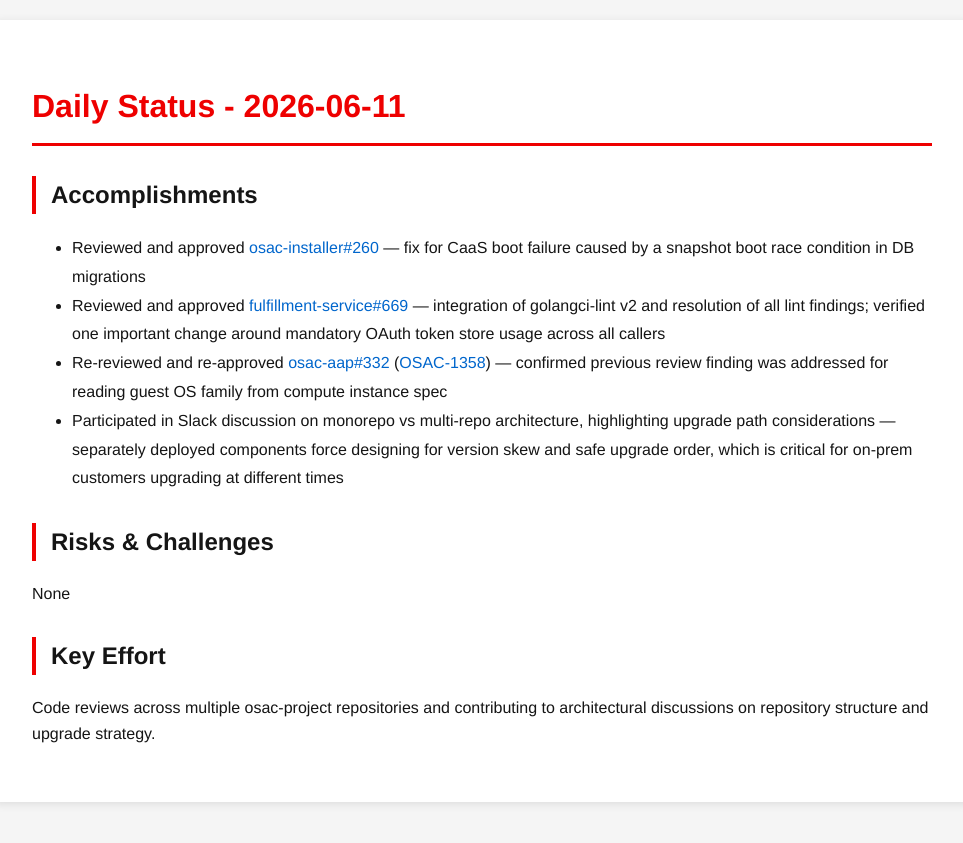
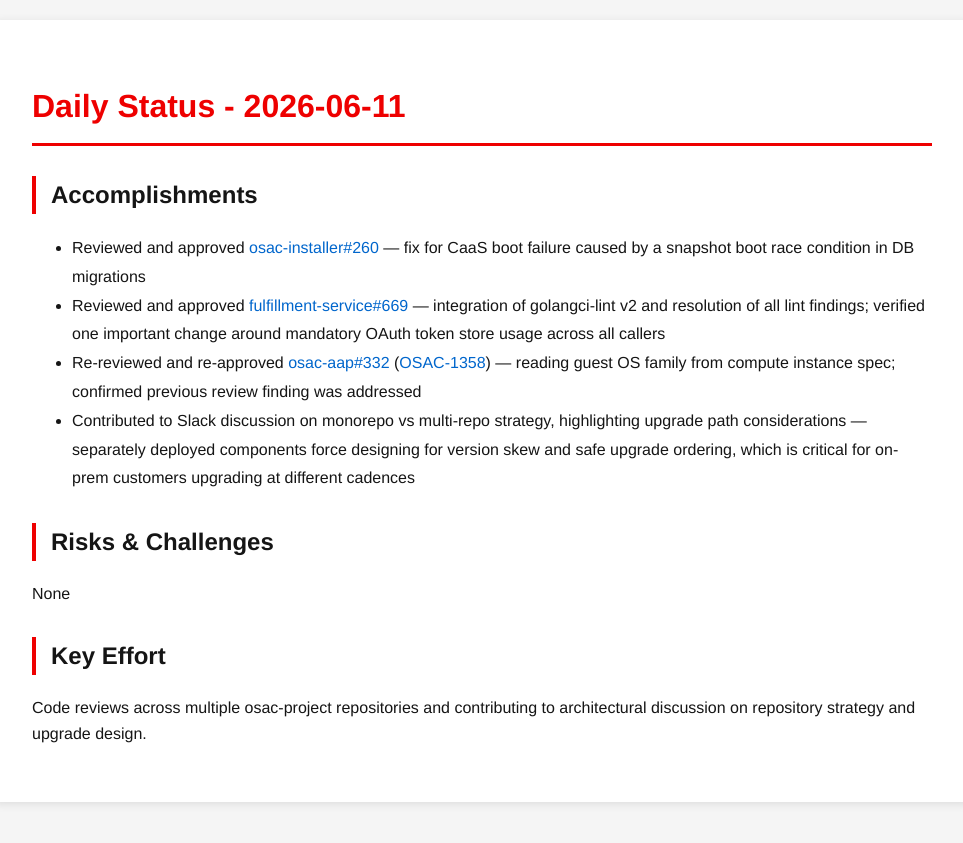
Before and after one commit to tzvatot/daily-status, a Jekyll site: the page built from 2026-06-11.md, in a window 1280 px wide. Shown: the top 843 px of the page, without its empty margins (158-1121 px from the left). Built offline with Jekyll 4.4.1, drawn with Linux system fonts in a browser that asks for light colours.

Commit message:
Daily status update - 2026-06-11

```diff
--- a/2026-06-11.md
+++ b/2026-06-11.md
@@ -9,11 +9,11 @@ date: 2026-06-11
 ## Accomplishments
 - Reviewed and approved [osac-installer#260](https://github.com/osac-project/osac-installer/pull/260) — fix for CaaS boot failure caused by a snapshot boot race condition in DB migrations
 - Reviewed and approved [fulfillment-service#669](https://github.com/osac-project/fulfillment-service/pull/669) — integration of golangci-lint v2 and resolution of all lint findings; verified one important change around mandatory OAuth token store usage across all callers
-- Re-reviewed and re-approved [osac-aap#332](https://github.com/osac-project/osac-aap/pull/332) ([OSAC-1358](https://redhat.atlassian.net/browse/OSAC-1358)) — confirmed previous review finding was addressed for reading guest OS family from compute instance spec
-- Participated in Slack discussion on monorepo vs multi-repo architecture, highlighting upgrade path considerations — separately deployed components force designing for version skew and safe upgrade order, which is critical for on-prem customers upgrading at different times
+- Re-reviewed and re-approved [osac-aap#332](https://github.com/osac-project/osac-aap/pull/332) ([OSAC-1358](https://redhat.atlassian.net/browse/OSAC-1358)) — reading guest OS family from compute instance spec; confirmed previous review finding was addressed
+- Contributed to Slack discussion on monorepo vs multi-repo strategy, highlighting upgrade path considerations — separately deployed components force designing for version skew and safe upgrade ordering, which is critical for on-prem customers upgrading at different cadences
 
 ## Risks & Challenges
 None
 
 ## Key Effort
-Code reviews across multiple osac-project repositories and contributing to architectural discussions on repository structure and upgrade strategy.
+Code reviews across multiple osac-project repositories and contributing to architectural discussion on repository strategy and upgrade design.
```
